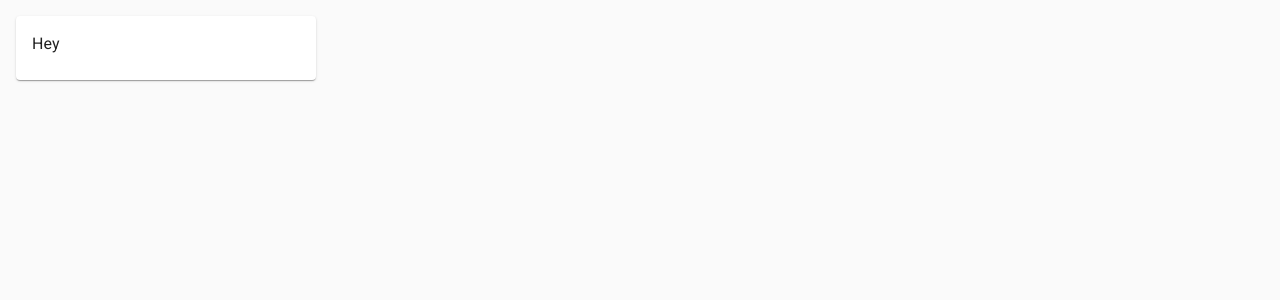
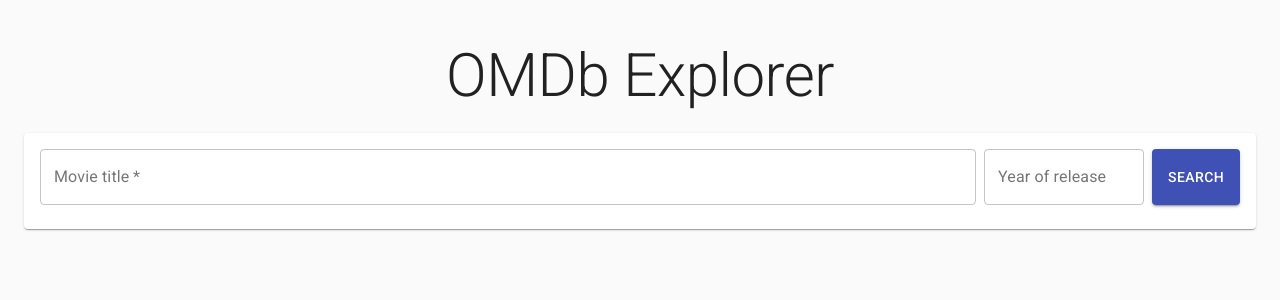
Before and after one commit to Gelio/omdb-movie-explorer, a React (Create React App) app: page / in a window 1280 px wide. Shown: the top 300 px of the page. Built offline with nearby package versions, Linux system fonts and the light colour scheme.

Commit message:
Add basic movie details form
No validation for now

```diff
--- a/src/App.tsx
+++ b/src/App.tsx
@@ -1,14 +1,27 @@
-import { Box, Card, CardContent, Typography } from "@material-ui/core";
+import {
+  Box,
+  Card,
+  CardContent,
+  Container,
+  Typography,
+} from "@material-ui/core";
+import { MovieDetailsForm } from "./form";
 
 function App() {
   return (
-    <Box width={300} height={200} margin={2}>
-      <Card>
-        <CardContent>
-          <Typography>Hey</Typography>
-        </CardContent>
-      </Card>
-    </Box>
+    <Container>
+      <Box marginTop={5}>
+        <Typography variant="h2" component="h1" align="center" gutterBottom>
+          OMDb Explorer
+        </Typography>
+
+        <Card>
+          <CardContent>
+            <MovieDetailsForm onSubmit={console.log} />
+          </CardContent>
+        </Card>
+      </Box>
+    </Container>
   );
 }
 
--- /dev/null
+++ b/src/form/index.tsx
@@ -0,0 +1,88 @@
+import { Button, makeStyles, TextField } from "@material-ui/core";
+import { VoidFunctionComponent } from "react";
+import { Controller, useForm } from "react-hook-form";
+
+const useStyles = makeStyles((theme) => ({
+  formInput: {
+    marginRight: theme.spacing(1),
+  },
+  searchInput: {
+    flex: 1,
+  },
+  yearOfReleaseInput: {
+    width: "160px",
+  },
+  form: {
+    display: "flex",
+    justifyContent: "space-between",
+  },
+}));
+
+export interface MovieDetailsFormData {
+  movieTitle: string;
+  // strings seems easier to work with than a number, as an empty string is a valid value
+  year: string;
+}
+
+interface MovieDetailsFormProps {
+  onSubmit: (formData: MovieDetailsFormData) => void;
+}
+
+export const MovieDetailsForm: VoidFunctionComponent<MovieDetailsFormProps> = ({
+  onSubmit,
+}) => {
+  const classes = useStyles();
+  const { handleSubmit, control, formState } = useForm<MovieDetailsFormData>();
+  const { isValid, isSubmitted } = formState;
+  // TODO: add form validation
+
+  return (
+    <form
+      noValidate
+      autoComplete="off"
+      className={classes.form}
+      onSubmit={handleSubmit(onSubmit)}
+    >
+      {/* TODO: consider using an autocomplete component */}
+      <Controller
+        name="movieTitle"
+        control={control}
+        defaultValue=""
+        rules={{ required: true, minLength: 1 }}
+        render={({ field }) => (
+          <TextField
+            label="Movie title"
+            variant="outlined"
+            className={`${classes.formInput} ${classes.searchInput}`}
+            required
+            {...field}
+          />
+        )}
+      />
+      <Controller
+        name="year"
+        control={control}
+        rules={{ min: 1888 }}
+        defaultValue=""
+        render={({ field }) => (
+          <TextField
+            label="Year of release"
+            type="number"
+            variant="outlined"
+            className={`${classes.formInput} ${classes.yearOfReleaseInput}`}
+            {...field}
+          />
+        )}
+      />
+
+      <Button
+        variant="contained"
+        color="primary"
+        type="submit"
+        disabled={isSubmitted && !isValid}
+      >
+        Search
+      </Button>
+    </form>
+  );
+};
```
